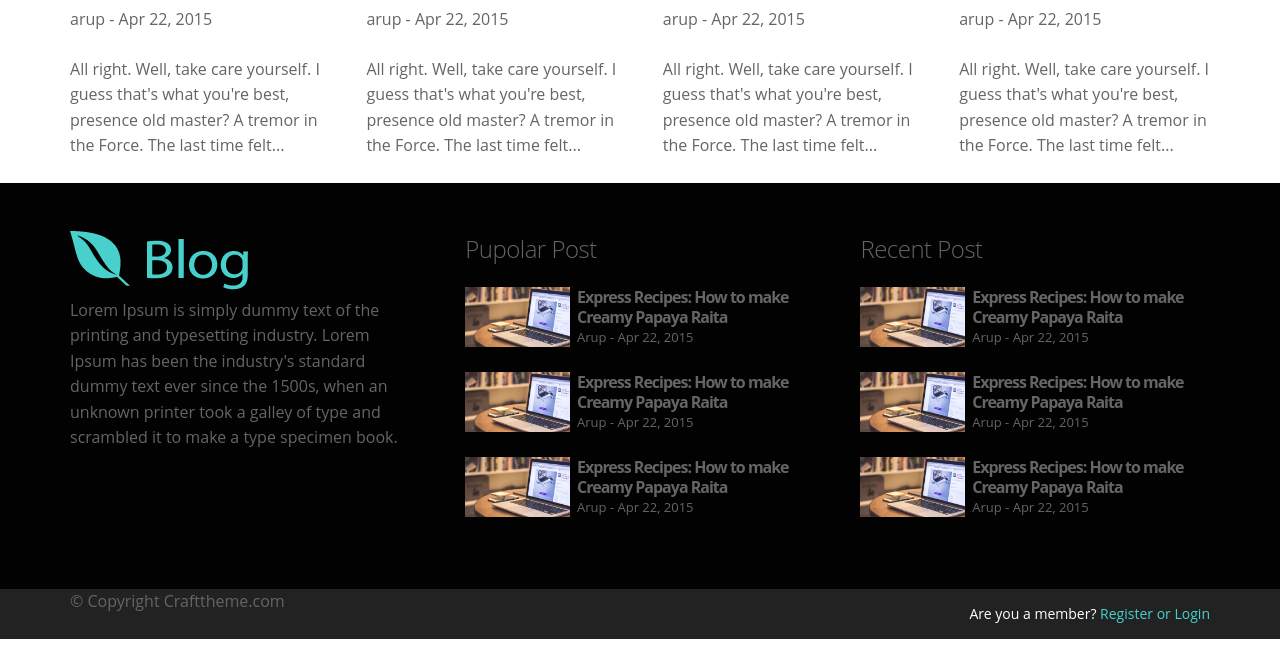
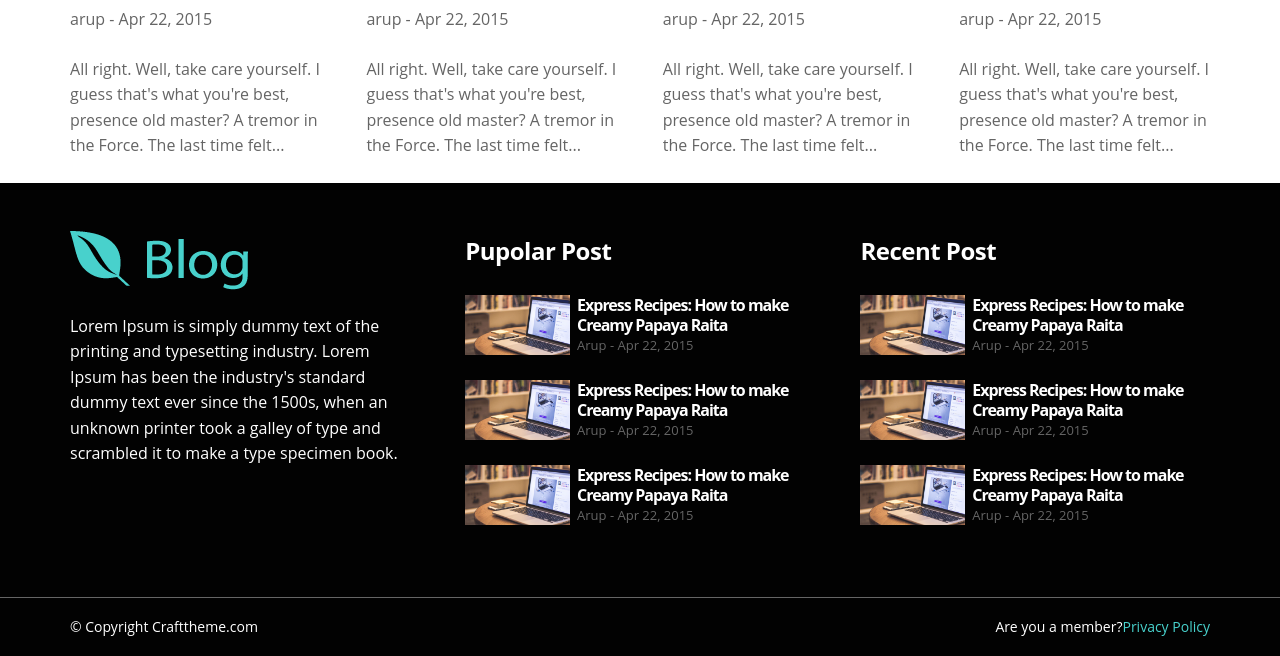
Before and after one commit to arup92/blog607, a PHP site: page / in a window 1280 px wide. Shown: the part 2061-2717 px from the top of the page. Run offline with PHP 8.4, Linux system fonts and the light colour scheme; some libraries are stand-ins or nearby versions.

Commit message:
Footer & buttom-bar update

```diff
--- a/html/assets/css/main.css
+++ b/html/assets/css/main.css
@@ -555,7 +555,7 @@ nav a {
 
 /**
  * --------------------------------------------------------------------------------
- * Footer style
+ * Footer & Buttom-Bar style
  * --------------------------------------------------------------------------------
 */
 .footer {
@@ -564,3 +564,52 @@ nav a {
 .footer .block {
   padding: 4.8rem 0;
 }
+.footer .footer-abt-text {
+  color: #fff;
+  padding: 1.6rem 0;
+}
+.footer .recent-posts h5 {
+  color: #fff;
+  border-bottom: 0;
+  font-size: 2.4rem;
+  font-weight: 700;
+  margin-bottom: 2.6rem;
+  margin-top: .2rem;
+}
+.footer .recent-posts h2 {
+  color: #fff;
+}
+.footer .Pupolar-posts h5 {
+  color: #fff;
+  border-bottom: 0;
+  font-size: 2.4rem;
+  font-weight: 700;
+  margin-bottom: 2.6rem;
+  margin-top: .2rem;
+}
+.footer .Pupolar-posts h2 {
+  color: #fff;
+}
+
+.buttom-bar {
+  background-color: #020202;
+  padding: 1.6rem 0;
+  border-top: solid 1px;
+}
+.buttom-bar .right-side-cp-text {
+  color: #fff;
+}
+.buttom-bar .right-side-cp-text p {
+  margin-bottom: 0;
+  font-size: 1.4rem;
+  line-height: 2.6rem;
+}
+.buttom-bar .right-side-privacy {
+  float: right;
+  color: #fff;
+}
+.buttom-bar .right-side-privacy p {
+  margin-bottom: 0;
+  font-size: 1.4rem;
+  line-height: 2.6rem;
+}
--- a/html/assets/css/scss/_footer-style.scss
+++ b/html/assets/css/scss/_footer-style.scss
@@ -1,11 +1,71 @@
 /**
  * --------------------------------------------------------------------------------
- * Footer style
+ * Footer & Buttom-Bar style
  * --------------------------------------------------------------------------------
 */
-.footer{
+.footer {
 	background-color: #020202;
-	.block{
+
+	.block {
 		padding: 4.8rem 0;
 	}
+	.footer-abt-text{
+		color:#fff;
+		padding: 1.6rem 0;
+	}
+	.recent-posts{
+
+		h5{
+			color:#fff;
+			border-bottom: 0;
+			font-size: 2.4rem;
+			font-weight: 700;
+			margin-bottom: 2.6rem;
+			margin-top: .2rem;
+		}
+		h2{
+			color:#fff;
+		}
+
+	}
+	.Pupolar-posts{
+
+		h5{
+			color:#fff;
+			border-bottom: 0;
+			font-size: 2.4rem;
+			font-weight: 700;
+			margin-bottom: 2.6rem;
+			margin-top: .2rem;
+		}
+		h2{
+			color:#fff;
+		}
+	}
 }
+
+.buttom-bar {
+
+		background-color: #020202;
+		padding: 1.6rem 0;
+		border-top: solid 1px;
+
+		.right-side-cp-text{
+			color:#fff;
+			p{
+				margin-bottom: 0;
+				font-size: 1.4rem;
+				line-height: 2.6rem;
+			}
+		}
+
+		.right-side-privacy {
+			float: right;
+			color:#fff;
+			p {
+				margin-bottom: 0;
+				font-size: 1.4rem;
+				line-height: 2.6rem;
+			}
+		}
+	}
--- a/html/index.html
+++ b/html/index.html
@@ -410,11 +410,13 @@
 				<div class="container block">
 					<div class="four columns">
 							<img src="img/logo2.png" alt="ad banner">
+							<div class="footer-abt-text">
 								<p>Lorem Ipsum is simply dummy text of the printing
 								 and typesetting industry. Lorem Ipsum has been
 							 	the industry's standard dummy text ever since the
 								1500s, when an unknown printer took a galley of
 							 	type and scrambled it to make a type specimen book.</p>
+							</div>
 					</div>
 					<div class="four columns">
 						<div class="footer-middle-widget">
@@ -499,15 +501,17 @@
 				</div>
 			</div>
 
-			<div class="u-full-width top-bar">
+			<div class="u-full-width buttom-bar">
 				<div class="container">
 					<div class="row vartical-align">
 						<div class="five columns">
+							<div class="right-side-cp-text">
 								<p>© Copyright  Crafttheme.com</p>
 							</div>
+						</div>
 					<div class="seven columns">
-						<div class="right-side-account">
-							<p>Are you a member? <a href="#">Register or Login</a></p>
+						<div class="right-side-privacy">
+							<p>Are you a member?<a href="#">Privacy Policy</a></p>
 						</div>
 					</div>
 				</div>
```
Lines whose indentation alone changed are shown as unchanged.
